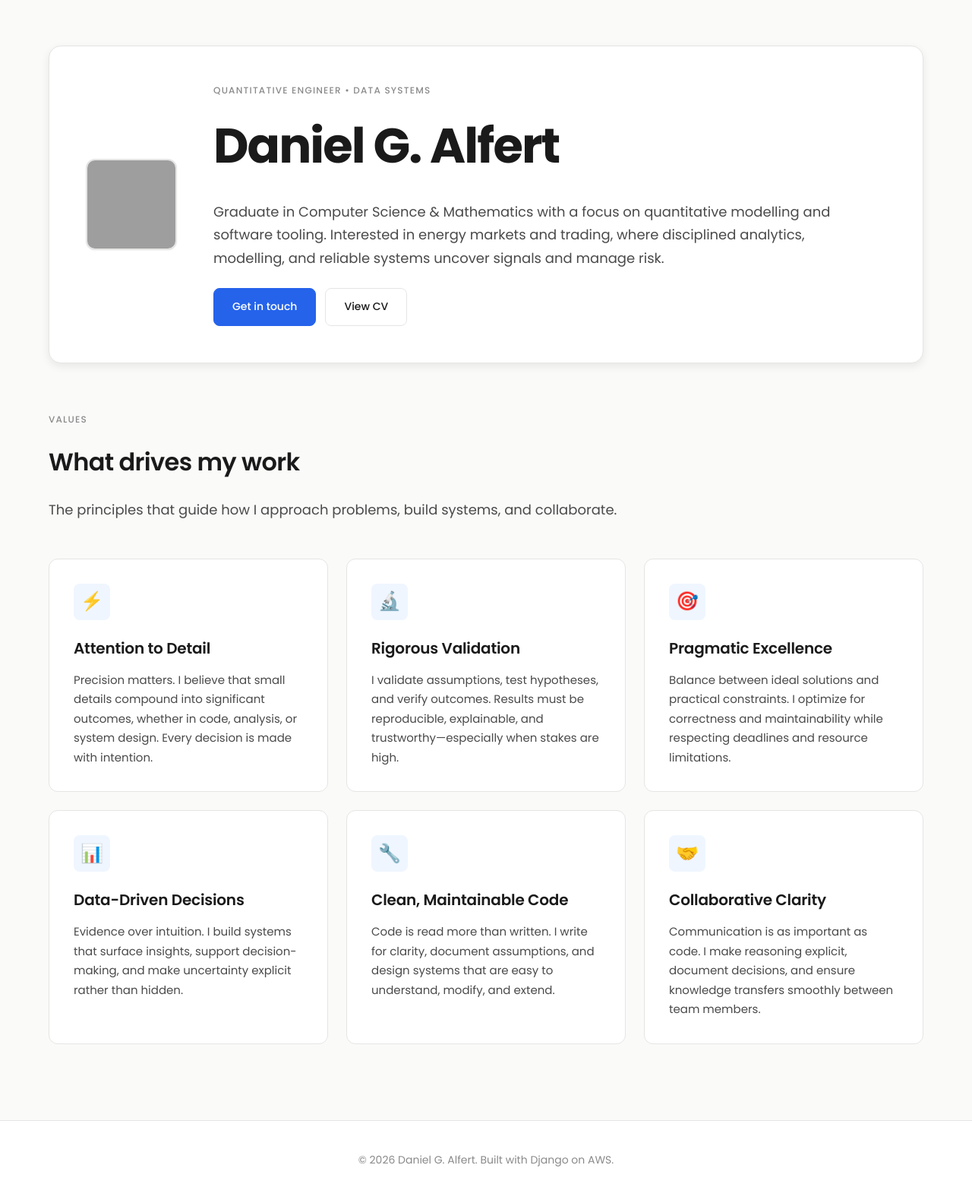
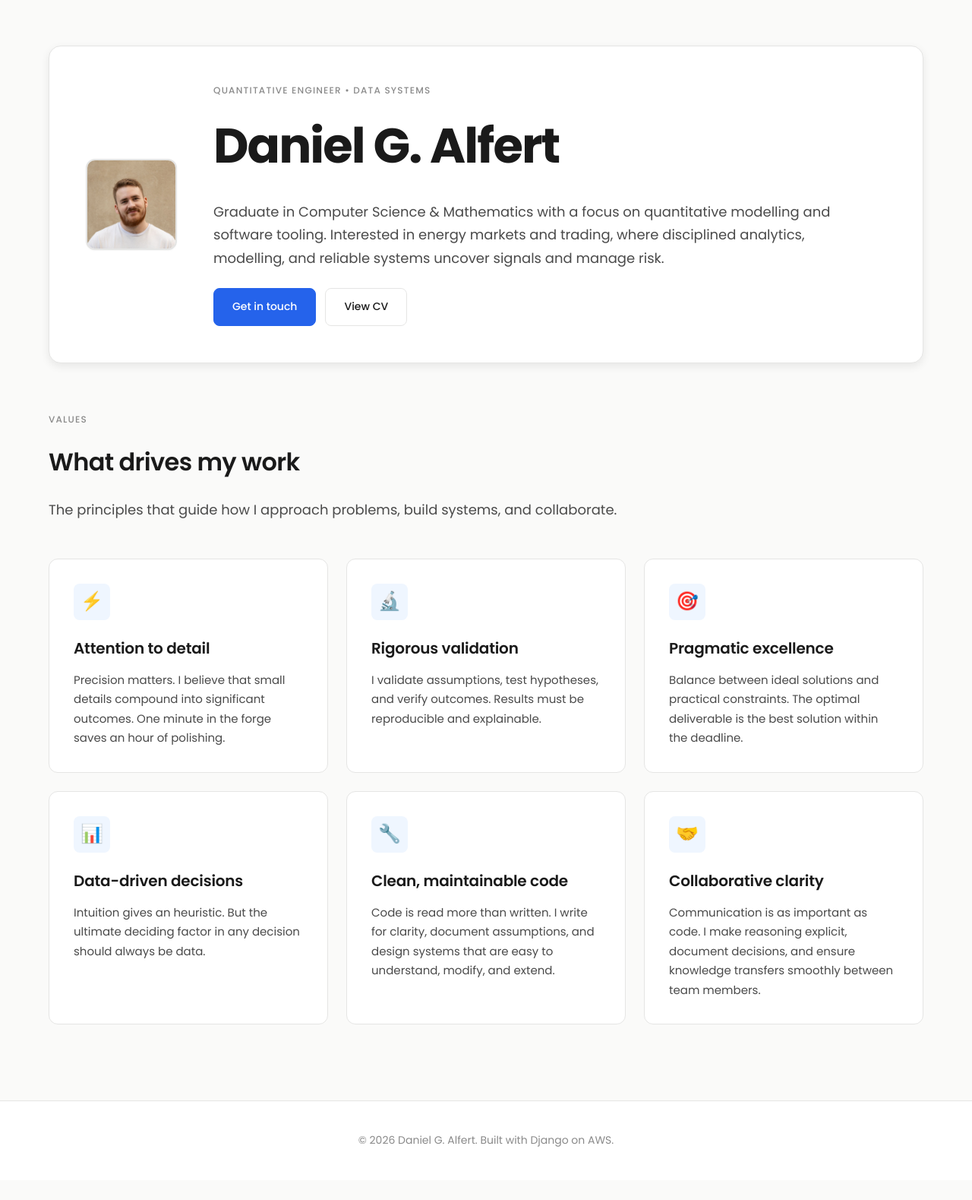
Before and after one commit to danielgalfert/personal-website, a Django app: page / in a window 1280 px wide. Shown: the part 83-1662 px from the top of the page at 76% size. After the commit the page ends 1592 px from the top, so only its background shows below. Run offline with Django 5.2, Linux system fonts and the light colour scheme; grey boxes are pictures that could not be loaded.

Commit message:
Fix picture name

```diff
--- a/personal_site/templates/home.html
+++ b/personal_site/templates/home.html
@@ -34,43 +34,40 @@
   <div class="values-grid">
     <div class="value-card">
       <div class="value-icon">⚡</div>
-      <h3 class="value-title">Attention to Detail</h3>
+      <h3 class="value-title">Attention to detail</h3>
       <p class="value-text">
-        Precision matters. I believe that small details compound into significant outcomes,
-        whether in code, analysis, or system design. Every decision is made with intention.
+        Precision matters. I believe that small details compound into significant outcomes. One minute in the forge saves an hour of polishing.
       </p>
     </div>
 
     <div class="value-card">
       <div class="value-icon">🔬</div>
-      <h3 class="value-title">Rigorous Validation</h3>
+      <h3 class="value-title">Rigorous validation</h3>
       <p class="value-text">
         I validate assumptions, test hypotheses, and verify outcomes. Results must be
-        reproducible, explainable, and trustworthy—especially when stakes are high.
+        reproducible and explainable.
       </p>
     </div>
 
     <div class="value-card">
       <div class="value-icon">🎯</div>
-      <h3 class="value-title">Pragmatic Excellence</h3>
+      <h3 class="value-title">Pragmatic excellence</h3>
       <p class="value-text">
-        Balance between ideal solutions and practical constraints. I optimize for correctness
-        and maintainability while respecting deadlines and resource limitations.
+        Balance between ideal solutions and practical constraints. The optimal deliverable is the best solution within the deadline.
       </p>
     </div>
 
     <div class="value-card">
       <div class="value-icon">📊</div>
-      <h3 class="value-title">Data-Driven Decisions</h3>
+      <h3 class="value-title">Data-driven decisions</h3>
       <p class="value-text">
-        Evidence over intuition. I build systems that surface insights, support decision-making,
-        and make uncertainty explicit rather than hidden.
+        Intuition gives an heuristic. But the ultimate deciding factor in any decision should always be data.
       </p>
     </div>
 
     <div class="value-card">
       <div class="value-icon">🔧</div>
-      <h3 class="value-title">Clean, Maintainable Code</h3>
+      <h3 class="value-title">Clean, maintainable code</h3>
       <p class="value-text">
         Code is read more than written. I write for clarity, document assumptions, and design
         systems that are easy to understand, modify, and extend.
@@ -79,7 +76,7 @@
 
     <div class="value-card">
       <div class="value-icon">🤝</div>
-      <h3 class="value-title">Collaborative Clarity</h3>
+      <h3 class="value-title">Collaborative clarity</h3>
       <p class="value-text">
         Communication is as important as code. I make reasoning explicit, document decisions,
         and ensure knowledge transfers smoothly between team members.
--- a/personal_site/views.py
+++ b/personal_site/views.py
@@ -41,7 +41,7 @@ def home(request):
     ctx = {
         "featured_projects": featured_projects,
         "seo": {
-            "title": "Daniel G. Alfert — Data-driven systems and engineering",
+            "title": "Daniel G. Alfert",
             "description": "Generalist software engineer with quantitative depth. Backend, data-driven systems, modeling, and production reliability.",
             "canonical": f"{settings.SITE_URL}/",
         },
```
Also changed, not shown: personal_site/static/img/profile.jpg (renamed from personal_site/static/img/profile.jpg.jpg).
